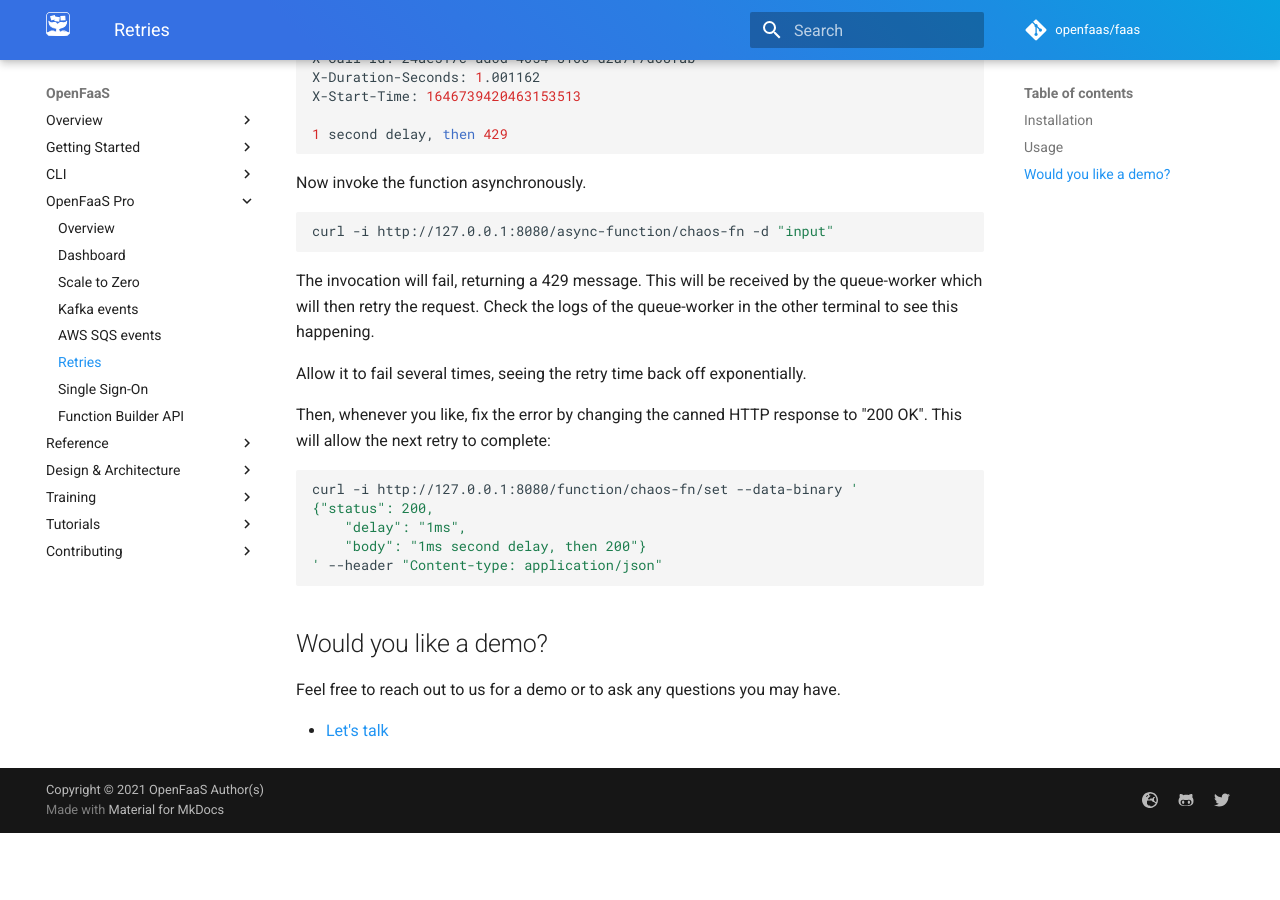
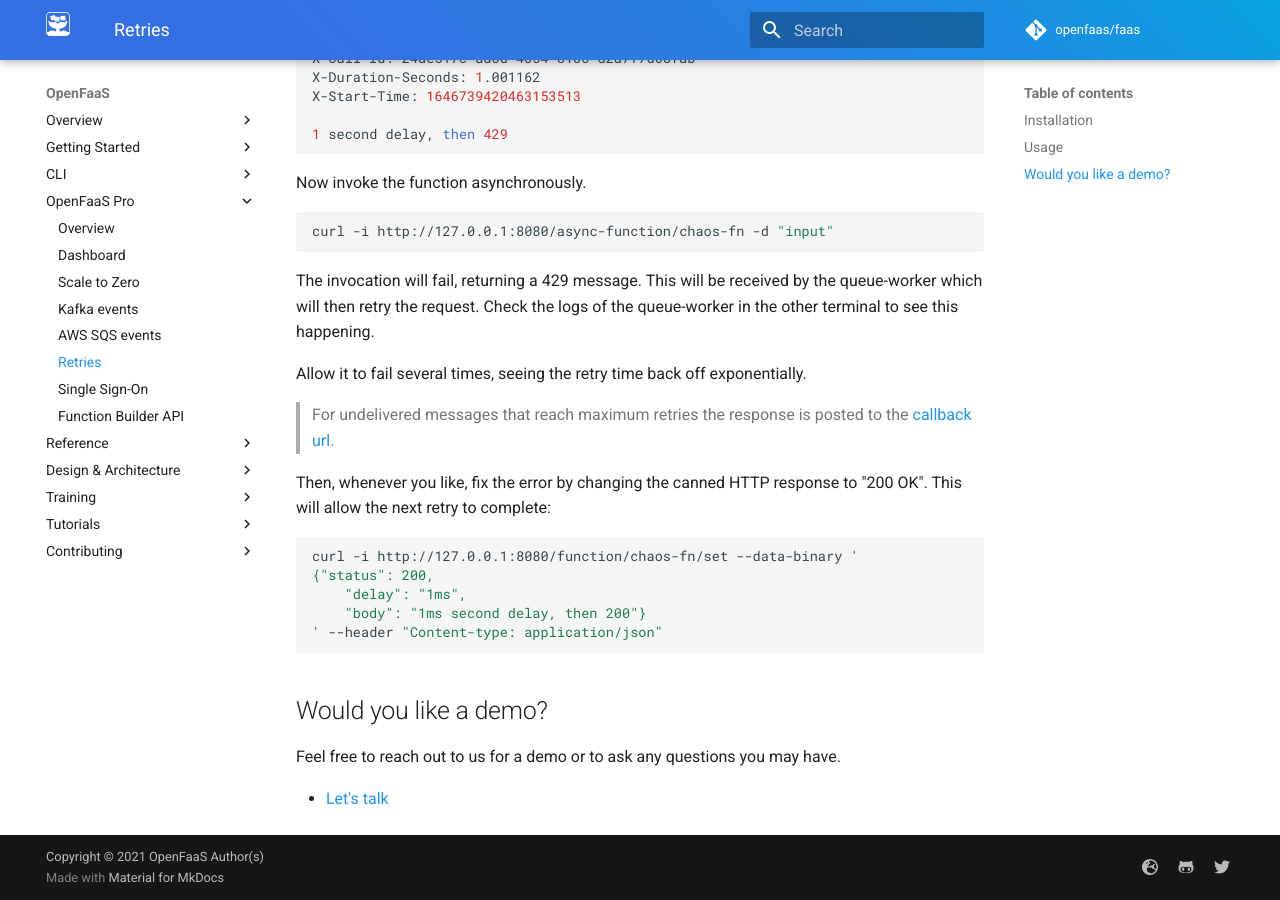
Before and after one commit to openfaas/docs, an MkDocs documentation site: the page built from docs/openfaas-pro/retries.md, in a window 1280 px wide and 900 px high, scrolled down 2133 px. Built offline with MkDocs 1.6.1 and Material for MkDocs 9.7.7, drawn with Linux system fonts in a browser that asks for light colours; comment, search, counter and statistics services are not loaded; before the commit the page ends 2966 px from its top, so only the background shows below that.

Commit message:
Add note on callback for retries
Signed-off-by: Han Verstraete (OpenFaaS Ltd) <han@openfaas.com>

````diff
--- a/docs/openfaas-pro/retries.md
+++ b/docs/openfaas-pro/retries.md
@@ -95,6 +95,8 @@ The invocation will fail, returning a 429 message. This will be received by the
 
 Allow it to fail several times, seeing the retry time back off exponentially.
 
+> For undelivered messages that reach maximum retries the response is posted to the [callback url](https://docs.openfaas.com/reference/async/#how-it-works).
+
 Then, whenever you like, fix the error by changing the canned HTTP response to "200 OK". This will allow the next retry to complete:
 
 ```bash
````
